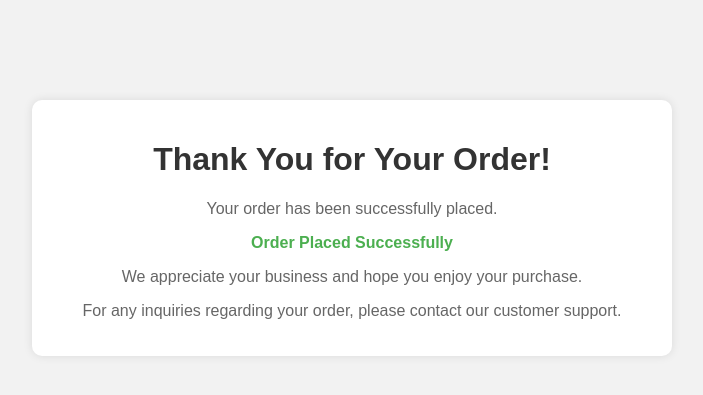
After one commit to Guptaji-007/ITP, a Flask app: template my_flask_app/templates/final.html in a window 1280 px wide. The commit adds this page. Shown: the top 395 px of the page, without its empty margins (288-991 px from the left). Run offline with Flask 3, Linux system fonts and the light colour scheme; the template is opened without the code that fills it, so the values that code supplies are empty.

Commit message:
added final html page

```diff
--- a/my_flask_app/app.py
+++ b/my_flask_app/app.py
@@ -104,12 +104,15 @@ def process_data():
         return jsonify(error_message), 500
 
 
+final_total=0
+
 @app.route('/validate_form/atc', methods=['POST'])
 def atc():
     global data
     global phone
     global name
     global table
+    global final_total
     if data!={}:
         try:
             # Print the updated item list
@@ -119,6 +122,9 @@ def atc():
                 quantity=item_info['quantity']
                 total = int(price) * int(quantity)  # Calculate total price
                 item_info['total'] =str(total )  # Add total price to item_info dictionary
+
+
+                final_total+=total
 
                 # print(f"Item: {item_name}, Price: {item_info['price']}, Quantity: {item_info['quantity']}")
                 # Execute SQL query to update quantity
@@ -130,7 +136,7 @@ def atc():
                 cursor.execute("DELETE FROM info;")
                 # Commit changes
                 conn.commit()
-            return render_template("atc.html",data1=data)
+            return render_template("atc.html",data1=data,final_total=final_total)
 
         except Exception as e:
             return jsonify({'error': str(e)}), 500
@@ -138,7 +144,9 @@ def atc():
         # Redirect to another route or render a different template if no items in cart
         return render_template("home.html")
 
-
+@app.route('/validate_form/atc/final',methods=['post'])
+def final():
+    return render_template("final.html")
 
 if __name__ == '__main__':
     app.run(debug=True)
--- a/my_flask_app/tempCodeRunnerFile.py
+++ b/my_flask_app/tempCodeRunnerFile.py
@@ -20,6 +20,6 @@ cur = connection.cursor()
 # cur.execute("DROP TABLE  Aditya;")
 # cur.execute("INSERT INTO info (Name, PhoneNo, TableNo) VALUES ('DEV',9,69);")
 # connection.commit()
-# cur.execute("Select * from info;")
+cur.execute("Select * from Aditya;")
 print(cur.fetchall())
 connection.close()
--- /dev/null
+++ b/my_flask_app/templates/final.html
@@ -0,0 +1,44 @@
+<!DOCTYPE html>
+<html lang="en">
+<head>
+    <meta charset="UTF-8">
+    <meta name="viewport" content="width=device-width, initial-scale=1.0">
+    <title>Thank You for Your Order!</title>
+    <style>
+        body {
+            font-family: Arial, sans-serif;
+            margin: 0;
+            padding: 0;
+            background-color: #f2f2f2;
+            text-align: center;
+        }
+        .container {
+            max-width: 600px;
+            margin: 100px auto;
+            background-color: #fff;
+            padding: 20px;
+            border-radius: 10px;
+            box-shadow: 0 0 10px rgba(0, 0, 0, 0.1);
+        }
+        h1 {
+            color: #333;
+        }
+        p {
+            color: #666;
+        }
+        .order-status {
+            font-weight: bold;
+            color: #4CAF50;
+        }
+    </style>
+</head>
+<body>
+    <div class="container">
+        <h1>Thank You for Your Order!</h1>
+        <p>Your order has been successfully placed.</p>
+        <p class="order-status">Order Placed Successfully</p>
+        <p>We appreciate your business and hope you enjoy your purchase.</p>
+        <p>For any inquiries regarding your order, please contact our customer support.</p>
+    </div>
+</body>
+</html>
--- a/my_flask_app/templates/fooditem.html
+++ b/my_flask_app/templates/fooditem.html
@@ -14,12 +14,12 @@
       </div>
       <div class="product-info">
         <h2>{{item_name}}</h2>
-        <p>Price: {{item_info['price']}}</p>
+        <p>Price: ₹{{item_info['price']}}</p>
         <p>Quantity: {{item_info['quantity']}}</p>
       </div>
     </div>
   </div>
   <div class="col-2">
-    <div>Total: {{item_info['total']}}</div>
+    <div>Total: ₹{{item_info['total']}}</div>
   </div>
 </div>
```
Also changed, not shown: final.html (added, +44 -0 lines), my_flask_app/templates/atc.html (+9 -7 lines), my_flask_app/templates/home.html (+15 -5 lines), my_flask_app/templates/new.html (+8 -18 lines).
